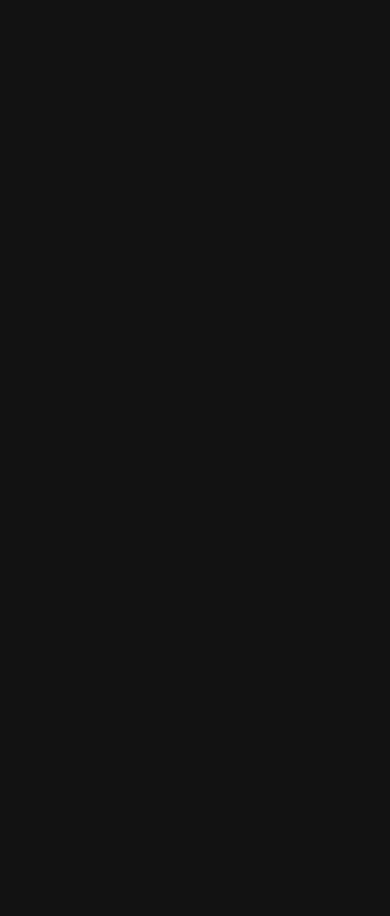
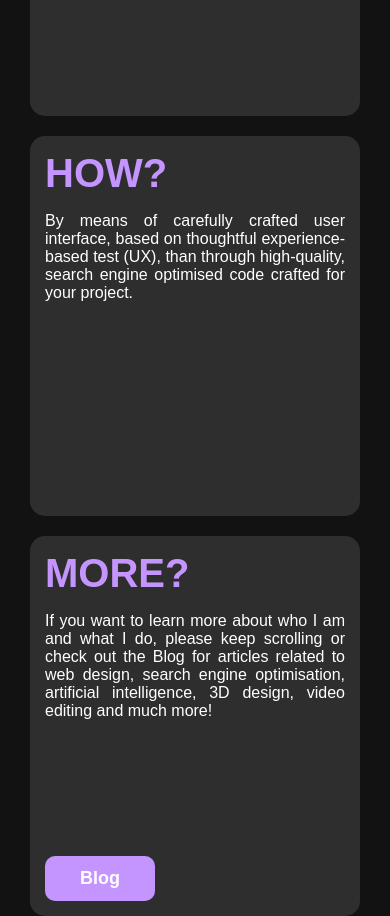
Before and after one commit to GawronDev/jg-portfolio-website, a React (Vite) app: page / in a window 390 px wide. Shown: the part 1240-2156 px from the top of the page. Before the commit the page ends 916 px from the top, so only its background shows below. Built offline with nearby package versions, Linux system fonts and the light colour scheme; a web font is replaced by a local one.

Commit message:
Made cards screen responsive and added a button to cards

```diff
--- /dev/null
+++ b/src/components/Button.jsx
@@ -0,0 +1,8 @@
+import React from "react";
+import "../css/Button.css"
+
+export default function Button(props) {
+    return (
+        <button className="button"><a href={props.refrence}>{props.text}</a></button>
+    )
+}
--- /dev/null
+++ b/src/components/Card.jsx
@@ -0,0 +1,15 @@
+import React from "react";
+import Button from "./Button";
+import "../css/Card.css";
+
+export default function Card(props) {
+    return(
+        <div className="card">
+            <h2 className="card-header">{props.headerText}</h2>
+            <p className="card-paragraph">
+                {props.paragraphText}
+            </p>
+            {props.button ? <Button text={props.buttonText} refrence={props.buttonRefrence}/> : undefined}
+        </div>
+    )
+}
--- /dev/null
+++ b/src/components/CardScreen.jsx
@@ -0,0 +1,13 @@
+import React from "react";
+import Card from "../components/Card";
+import "../css/CardScreen.css"
+
+export default function CardScren(){
+    return(
+        <div className="card-wrapper">
+            <Card headerText="WHY?" paragraphText="Having a well-designed and user-friendly website is crucial for any business looking to succeed in today's digital world. A website serves as the online face of a company and can be a determining factor in attracting and retaining customers." />
+            <Card headerText="HOW?" paragraphText="By means of carefully crafted user interface, based on thoughtful experience-based test (UX), than through high-quality, search engine optimised code crafted for your project. "/>
+            <Card headerText="MORE?" paragraphText="If you want to learn more about who I am and what I do, please keep scrolling or check out the Blog for articles related to web design, search engine optimisation, artificial intelligence, 3D design, video editing and much more!" button={true} buttonText="Blog" buttonRefrence="#"/>
+        </div>
+    )
+}
--- a/src/components/Cursor.jsx
+++ b/src/components/Cursor.jsx
@@ -6,8 +6,8 @@
 
     useEffect(()=>{
         document.addEventListener("mousemove", (event)=>{
-            const left = event.pageX - 20;
-            const top = event.pageY - 20;
+            const left = event.clientX - 20;
+            const top = event.clientY - 20;
             cursorRef.current.style.left = left + "px";
             cursorRef.current.style.top = top + "px";
         })
--- a/src/components/HomeScreen.jsx
+++ b/src/components/HomeScreen.jsx
@@ -5,13 +5,14 @@
 
 export default function HomeScreen() {
     const cursorRef = useRef();
+    var isMouseOver = false;
     let tl = gsap.timeline({ delay: 0.5 });
 
     // Initialize the bubble and the mouse listener
     useEffect(() => {
         const hero = document.querySelector(".secondary-wrapper");
 
-        if(window.matchMedia("(pointer: fine)").matches) {
+        if (window.matchMedia("(pointer: fine)").matches) {
             tl.to(hero, {
                 "--maskSize1": "10%",
                 duration: 0.5,
@@ -19,7 +20,20 @@
             });
         }
 
+        var home = document.getElementById("home");
+
+        home.addEventListener("mouseleave", function (event) {
+            isMouseOver = false;
+            console.log("Mouse left");
+        }, false);
+
+        home.addEventListener("mouseover", function (event) {
+            isMouseOver = true;
+            console.log("Mouse in");
+        }, false);
+
         document.addEventListener("mousemove", debounce(function (event) {
+
             const screenWidth = window.innerWidth;
             const screenHeight = window.innerHeight;
             const cursorX = event.clientX;
@@ -60,7 +74,7 @@
 
     return (
         <div>
-            <div className='home-screen'>
+            <div className='home-screen' id="home">
                 <Cursor />
                 <div className='primary-wrapper'>
                     <div className='header-container'>
--- a/src/css/ArrowNav.css
+++ b/src/css/ArrowNav.css
@@ -12,7 +12,7 @@
     width: 250px;
     text-align: center;
     position: absolute;
-    bottom: 0%;
+    bottom: 2%;
     left: 0;
     right: 0;
     margin-left: auto;
--- /dev/null
+++ b/src/css/Button.css
@@ -0,0 +1,21 @@
+.button {
+    display: flex;
+    flex-wrap: wrap;
+    flex-direction: row;
+    border: none;
+    border-radius: 10px;
+    min-width: 110px;
+    width: fit-content;
+    justify-content: center;
+    flex-shrink: 0;
+    background-color: #C595FF;
+    padding: 12px 25px;
+    margin-top: auto;
+}
+
+.button a {
+    color: white;
+    text-decoration: none;
+    font-size: 18px;
+    font-weight: 600;
+}
--- /dev/null
+++ b/src/css/Card.css
@@ -0,0 +1,28 @@
+.card {
+    display: flex;
+    flex-direction: column;
+    max-width: 25%;
+    min-width: 300px;
+    min-height: 350px;
+    border-radius: 15px;
+    /* border: 2px solid #FFF; */
+    background-color: #2E2E2E;
+    padding: 15px;
+}
+
+.card-header {
+    margin: 0;
+    font-size: 40px;
+    font-style: normal;
+    font-weight: 700;
+    line-height: normal;
+    color: #C595FF;
+}
+
+.card-paragraph {
+    color: #FFF;
+    font-size: 16px;
+    font-style: normal;
+    font-weight: 300;
+    text-align: justify;
+}
--- /dev/null
+++ b/src/css/CardScreen.css
@@ -0,0 +1,9 @@
+.card-wrapper {
+    margin-top: 60px;
+    display: flex;
+    flex-wrap: wrap;
+    width: 100%;
+    flex-direction: row;
+    justify-content: space-around;
+    gap: 20px;
+}
--- a/src/routes/Root.jsx
+++ b/src/routes/Root.jsx
@@ -2,6 +2,7 @@
 import HomeScreen from '../components/HomeScreen';
 import TopBar from '../components/TopBar';
 import Menu from '../components/Menu';
+import CardScreen from "../components/CardScreen";
 
 export default function Root() {
   var [menuStatus, setMenuStatus] = useState("closed");
@@ -20,6 +21,7 @@
       <div className='content-wrapper'>
         <Menu status={menuStatus} />
         <HomeScreen />
+        <CardScreen />
       </div>
     </div>
   )
```
Also changed, not shown: src/index.css (+12 -6 lines).
